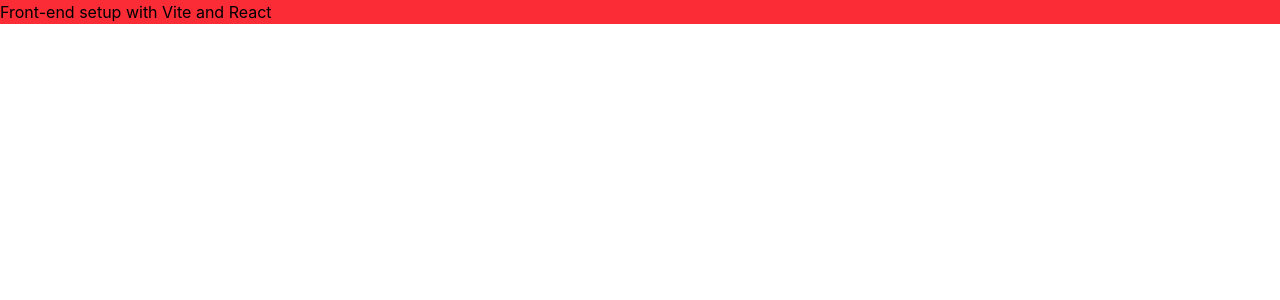
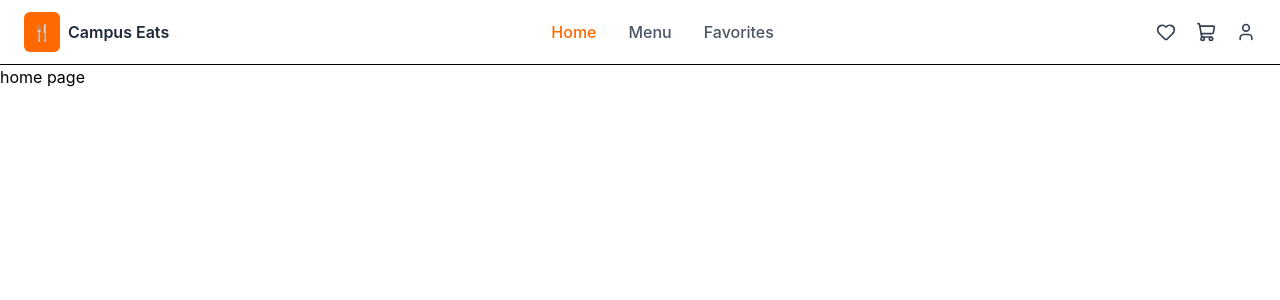
Before and after one commit to gdg-group8-restaurant-system/frontend, a React app: page / in a window 1280 px wide. Shown: the top 300 px of the page. Built offline with nearby package versions, Linux system fonts and the light colour scheme; the HTML template or start-up script is replaced by a standard one.

Commit message:
add responsive navbar with navigation links and icons

```diff
--- a/package.json
+++ b/package.json
@@ -11,8 +11,10 @@
   },
   "dependencies": {
     "@tailwindcss/vite": "^4.2.2",
+    "lucide-react": "^1.7.0",
     "react": "^19.2.4",
     "react-dom": "^19.2.4",
+    "react-icons": "^5.6.0",
     "tailwindcss": "^4.2.2"
   },
   "devDependencies": {
--- a/src/App.jsx
+++ b/src/App.jsx
@@ -1,3 +1,5 @@
+import Navbar from "./components/Navbar"
+import HomePage from "./pages/HomePage"
 
 
 function App() {
@@ -5,10 +7,13 @@ function App() {
 
   return (
     <>
-      <h1 className="bg-red-500">
-        Front-end setup with Vite and React
-      </h1>
-    </>
+
+      <Navbar />
+      <HomePage />
+
+
+      </>
+
   )
 }
 
--- /dev/null
+++ b/src/components/Navbar.jsx
@@ -0,0 +1,59 @@
+import { useState } from "react";
+import { Heart, ShoppingCart, User, Menu, X } from "lucide-react";
+
+export default function Navbar() {
+  const [open, setOpen] = useState(false);
+
+  return (
+    <nav className="w-full border-b bg-white px-6 py-3">
+      <div className="flex items-center justify-between">
+
+        {/* Logo */}
+        <div className="flex items-center gap-2">
+          <div className="bg-orange-500 p-2 rounded-md text-white">
+            🍴
+          </div>
+          <span className="font-semibold text-gray-800">Campus Eats</span>
+        </div>
+
+        {/* Desktop Menu */}
+        <ul className="hidden md:flex items-center gap-8 text-gray-600 font-medium">
+          <li className="text-orange-500 cursor-pointer">Home</li>
+          <li className="hover:text-orange-500 cursor-pointer">Menu</li>
+          <li className="hover:text-orange-500 cursor-pointer">Favorites</li>
+        </ul>
+
+        {/* Desktop Icons */}
+        <div className="hidden md:flex items-center gap-5 text-gray-700">
+          <Heart className="w-5 h-5 cursor-pointer hover:text-orange-500" />
+          <ShoppingCart className="w-5 h-5 cursor-pointer hover:text-orange-500" />
+          <User className="w-5 h-5 cursor-pointer hover:text-orange-500" />
+        </div>
+
+        {/* Mobile Menu Button */}
+        <div className="md:hidden">
+          {open ? (
+            <X onClick={() => setOpen(false)} className="w-6 h-6 cursor-pointer" />
+          ) : (
+            <Menu onClick={() => setOpen(true)} className="w-6 h-6 cursor-pointer" />
+          )}
+        </div>
+      </div>
+
+      {/* Mobile Menu */}
+      {open && (
+        <div className="md:hidden mt-4 flex flex-col gap-4 text-gray-700">
+          <span className="text-orange-500">Home</span>
+          <span>Menu</span>
+          <span>Favorites</span>
+
+          <div className="flex gap-5 pt-2">
+            <Heart className="w-5 h-5" />
+            <ShoppingCart className="w-5 h-5" />
+            <User className="w-5 h-5" />
+          </div>
+        </div>
+      )}
+    </nav>
+  );
+}
--- a/src/pages/HomePage.jsx
+++ b/src/pages/HomePage.jsx
@@ -1,8 +1,7 @@
-export default function HomePage() {
+export default function HeroSection() {
   return (
     <div>
-      <h1 className="text-3xl font-bold">Welcome to the Home Page</h1>
-      <p className="mt-4 text-gray-600">This is the home page of our application.</p>
+      home page
     </div>
   );
 }
```
Also changed, not shown: 1 other file (tests, documents, lock files or other folders).
